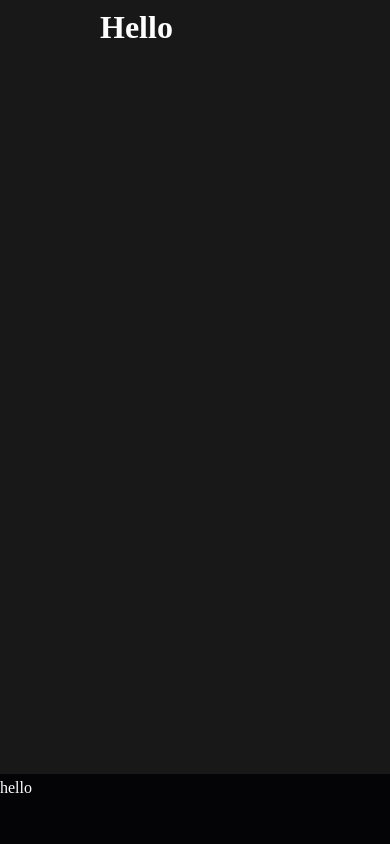
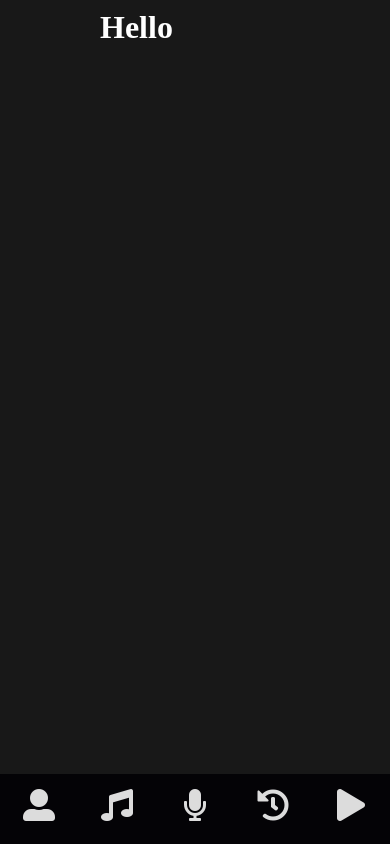
Before and after one commit to riteshsp2000/spotify-profile, a React app in the folder client/: page / in a window 390 px wide. Built offline with nearby package versions, Linux system fonts and the light colour scheme.

Commit message:
Create responsive navbar

```diff
--- a/client/public/index.html
+++ b/client/public/index.html
@@ -15,6 +15,13 @@
       user's mobile device or desktop. See https://developers.google.com/web/fundamentals/web-app-manifest/
     -->
     <link rel="manifest" href="%PUBLIC_URL%/manifest.json" />
+    <link
+      async
+      rel="stylesheet"
+      href="https://cdnjs.cloudflare.com/ajax/libs/font-awesome/5.15.1/css/all.min.css"
+      integrity="sha512-+4zCK9k+qNFUR5X+cKL9EIR+ZOhtIloNl9GIKS57V1MyNsYpYcUrUeQc9vNfzsWfV28IaLL3i96P9sdNyeRssA=="
+      crossorigin="anonymous"
+    >
     <!--
       Notice the use of %PUBLIC_URL% in the tags above.
       It will be replaced with the URL of the `public` folder during the build.
--- a/client/src/components/marginals/Sidebar.js
+++ b/client/src/components/marginals/Sidebar.js
@@ -4,7 +4,19 @@ import { makeStyles } from '@material-ui/core/styles';
 export default function MiniDrawer({ children }) {
   const classes = useStyles();
 
-  return <div className={classes.root}>hello</div>;
+  return (
+    <div className={classes.root}>
+      <div className={classes.container}>
+        <img className={classes.logo} src='/favicon.png' alt='spotify logo' />
+
+        <i className={`${classes.icon} fas fa-2x fa-user-alt`} />
+        <i className={`${classes.icon} fas fa-2x fa-music`} />
+        <i className={`${classes.icon} fas fa-2x fa-microphone`} />
+        <i className={`${classes.icon} fas fa-2x fa-history`} />
+        <i className={`${classes.icon} fas fa-2x fa-play`} />
+      </div>
+    </div>
+  );
 }
 
 const useStyles = makeStyles((theme) => ({
@@ -24,4 +36,40 @@ const useStyles = makeStyles((theme) => ({
       top: 0,
     },
   },
+  container: {
+    width: '100%',
+    height: '100vh',
+    position: 'relative',
+    display: 'flex',
+    flexDirection: 'column',
+    justifyContent: 'center',
+    alignItems: 'center',
+    [theme.breakpoints.down('xs')]: {
+      height: '100%',
+      flexDirection: 'row',
+      justifyContent: 'space-around',
+    },
+  },
+  logo: {
+    width: '50%',
+    height: 'auto',
+    position: 'absolute',
+    top: 30,
+    [theme.breakpoints.down('xs')]: {
+      display: 'none',
+    },
+  },
+  icon: {
+    margin: '20px 0px',
+    color: '#DCDCDC',
+    [theme.breakpoints.down('xs')]: {
+      margin: 0,
+      padding: '15px 10px',
+      width: '25%',
+      height: '100%',
+      display: 'flex',
+      justifyContent: 'center',
+      alignItems: 'center',
+    },
+  },
 }));
```
Also changed, not shown: 1 other file.
